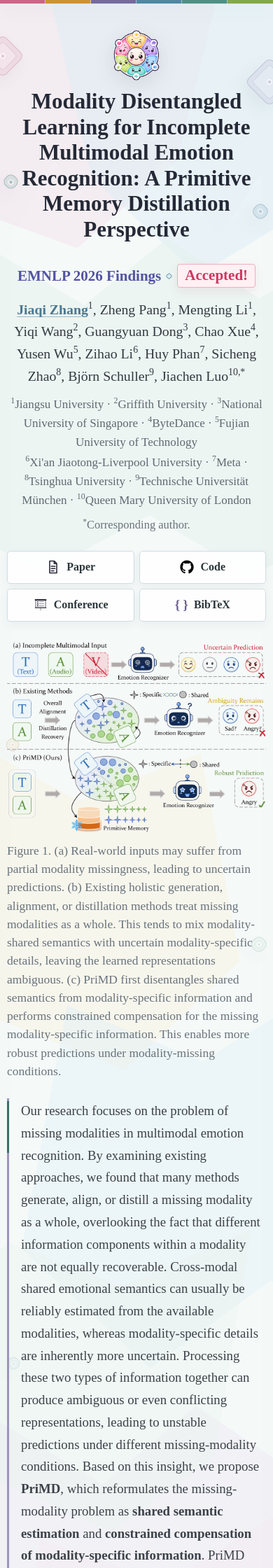
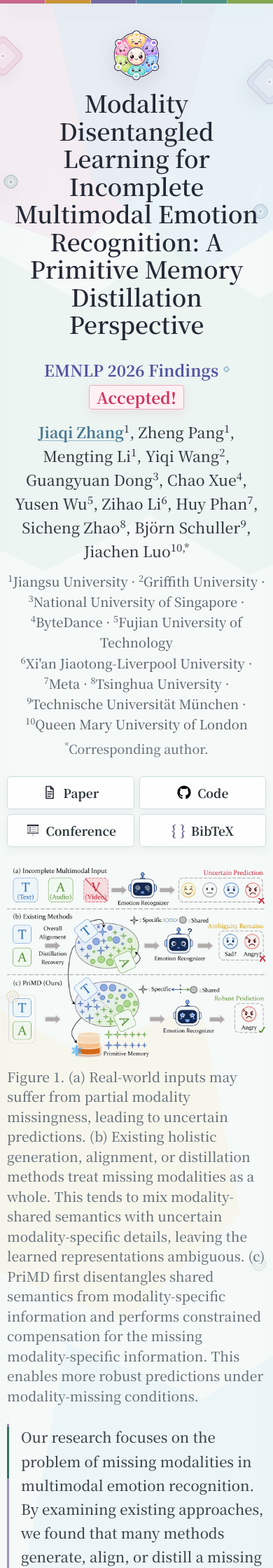
Before and after one commit to JiaqiZhang-Sengoku/JiaqiZhang-Sengoku.github.io, a Jekyll site: the page built from Web/PriMD/index.html, in a window 390 px wide. Shown: the top 2240 px of the page at 70% size. Built offline with Jekyll 4.4.1, drawn with Linux system fonts in a browser that asks for light colours.

Commit message:
20260707

```diff
--- a/Web/LEADer/index.html
+++ b/Web/LEADer/index.html
@@ -13,7 +13,9 @@ layout: null
   <link rel="icon" type="image/webp" sizes="1024x1024" href="/Web/LEADer/LEADer_Logo.webp?v=20260829-hd">
   <link rel="shortcut icon" type="image/webp" href="/Web/LEADer/LEADer_Logo.webp?v=20260829-hd">
   <link rel="stylesheet" href="/assets/css/academicons.min.css?v=1.8.0">
-  <link rel="stylesheet" href="/Web/LEADer/styles.css?v=20260829-bookman">
+  <link rel="preload" href="/assets/fonts/noto-serif-sc-latin-vf.woff2?v=20260829" as="font" type="font/woff2" crossorigin>
+  <link rel="stylesheet" href="/assets/css/noto-serif-sc.css?v=20260829">
+  <link rel="stylesheet" href="/Web/LEADer/styles.css?v=20260829-noto-serif-sc">
 
 </head>
 <body>
--- a/Web/PriMD/index.html
+++ b/Web/PriMD/index.html
@@ -13,7 +13,9 @@ layout: null
   <link rel="icon" type="image/webp" sizes="1024x1024" href="/Web/PriMD/PriMD_Logo.webp?v=20260829-hd">
   <link rel="apple-touch-icon" href="/Web/PriMD/PriMD_Logo.webp?v=20260829-hd">
   <link rel="shortcut icon" type="image/webp" href="/Web/PriMD/PriMD_Logo.webp?v=20260829-hd">
-  <link rel="stylesheet" href="/Web/PriMD/styles.css?v=20260829-corresponding-author">
+  <link rel="preload" href="/assets/fonts/noto-serif-sc-latin-vf.woff2?v=20260829" as="font" type="font/woff2" crossorigin>
+  <link rel="stylesheet" href="/assets/css/noto-serif-sc.css?v=20260829">
+  <link rel="stylesheet" href="/Web/PriMD/styles.css?v=20260829-noto-serif-sc">
 </head>
 <body>
   <main>
--- a/Web/PriMD/styles.css
+++ b/Web/PriMD/styles.css
@@ -28,8 +28,9 @@ body {
   margin: 0;
   color: var(--ink);
   background: #f4f7f7;
-  font-family: "Bookman Old Style", Bookman, serif;
-  font-size: 20px;
+  font-family: "Noto Serif SC", "Source Han Serif SC", "Songti SC", serif;
+  font-size: 21.5px;
+  font-weight: 500;
   line-height: 1.66;
 }
 
@@ -483,7 +484,7 @@ sup {
   gap: 13px;
   margin: 18px auto 19px;
   color: #5353a3;
-  font-size: 25.5px;
+  font-size: 27.5px;
   font-weight: 700;
   line-height: 1.25;
 }
@@ -510,7 +511,7 @@ h1 {
   max-width: 1500px;
   margin: 0 auto;
   color: var(--heading);
-  font-size: 48px;
+  font-size: 51.5px;
   font-weight: 600;
   line-height: 1.16;
   letter-spacing: 0;
@@ -524,7 +525,7 @@ h1 {
   max-width: 1320px;
   margin: 0 auto 12px;
   color: #343940;
-  font-size: 23px;
+  font-size: 24.5px;
   line-height: 1.62;
 }
 
@@ -561,7 +562,7 @@ h1 {
   max-width: 1340px;
   margin: 0 auto;
   color: #5f6971;
-  font-size: 18.5px;
+  font-size: 20px;
   line-height: 1.58;
   overflow-wrap: anywhere;
 }
@@ -573,7 +574,7 @@ h1 {
 .author-note {
   margin: 7px 0 0;
   color: var(--muted);
-  font-size: 17px;
+  font-size: 18.5px;
 }
 
 .link-row {
@@ -597,7 +598,7 @@ h1 {
   background: rgba(255, 255, 255, 0.9);
   box-shadow: 0 5px 14px rgba(47, 78, 88, 0.06);
   color: #2c373b;
-  font-size: 17.5px;
+  font-size: 19px;
   font-weight: 700;
   line-height: 1;
   transition: border-color 0.18s ease, box-shadow 0.18s ease, transform 0.18s ease;
@@ -611,7 +612,7 @@ h1 {
 
 .link-symbol {
   color: var(--violet);
-  font-size: 18.5px;
+  font-size: 20px;
   font-weight: 700;
 }
 
@@ -760,7 +761,7 @@ h2 {
   max-width: 1080px;
   margin: 0 auto 14px;
   color: var(--heading);
-  font-size: 36px;
+  font-size: 38.5px;
   font-weight: 600;
   line-height: 1.25;
   letter-spacing: 0;
@@ -798,7 +799,7 @@ h3 {
   max-width: 1080px;
   margin: 22px auto 8px;
   color: var(--blue);
-  font-size: 24px;
+  font-size: 26px;
   font-weight: 700;
   line-height: 1.3;
   letter-spacing: 0;
@@ -906,7 +907,7 @@ p {
 }
 
 .hero-figure figcaption {
-  font-size: 17.5px;
+  font-size: 19px;
   line-height: 1.5;
 }
 
@@ -915,7 +916,7 @@ p {
   padding: 6px 0 6px 25px;
   border-left: 3px solid #9d94bb;
   color: #3b4249;
-  font-size: 20.5px;
+  font-size: 22px;
   line-height: 1.69;
   text-align: left;
 }
@@ -955,7 +956,7 @@ figcaption {
   max-width: 100%;
   margin: 12px auto 0;
   color: var(--muted);
-  font-size: 17.5px;
+  font-size: 19px;
   line-height: 1.52;
   text-align: left;
   overflow-wrap: anywhere;
@@ -1063,7 +1064,7 @@ figcaption {
   border-radius: 4px;
   background: #ffffff;
   color: var(--blue);
-  font: 700 16.5px/1.2 "Bookman Old Style", Bookman, serif;
+  font: 700 18px/1.2 "Noto Serif SC", "Source Han Serif SC", "Songti SC", serif;
   cursor: pointer;
 }
 
@@ -1082,20 +1083,20 @@ pre {
   border-radius: 4px;
   background: rgba(255, 255, 255, 0.78);
   color: #293236;
-  font-size: 19.5px;
+  font-size: 21px;
   line-height: 1.58;
   text-align: left;
 }
 
 code {
-  font-family: "Bookman Old Style", Bookman, serif;
+  font-family: "Noto Serif SC", "Source Han Serif SC", "Songti SC", serif;
 }
 
 .copy-status {
   min-height: 22px;
   margin: 7px auto 0 !important;
   color: var(--green);
-  font-size: 16px;
+  font-size: 17.5px;
   text-align: right;
 }
 
@@ -1148,7 +1149,7 @@ code {
 
   h1 {
     max-width: 960px;
-    font-size: 42.5px;
+    font-size: 45.5px;
   }
 
   .title-line {
@@ -1160,7 +1161,7 @@ code {
   }
 
   .authors {
-    font-size: 22px;
+    font-size: 23.5px;
   }
 
   .hero-story {
@@ -1176,7 +1177,7 @@ code {
 
 @media (max-width: 720px) {
   body {
-    font-size: 18.5px;
+    font-size: 20px;
   }
 
   main {
@@ -1364,7 +1365,7 @@ code {
     gap: 8px;
     margin-top: 13px;
     margin-bottom: 16px;
-    font-size: 22.5px;
+    font-size: 24px;
   }
 
   .conference-divider {
@@ -1373,12 +1374,12 @@ code {
   }
 
   h1 {
-    font-size: 35px;
+    font-size: 37.5px;
     line-height: 1.18;
   }
 
   .authors {
-    font-size: 19.8px;
+    font-size: 21.2px;
     line-height: 1.6;
   }
 
@@ -1387,11 +1388,11 @@ code {
   }
 
   .institutions {
-    font-size: 17px;
+    font-size: 18.2px;
   }
 
   .author-note {
-    font-size: 16.5px;
+    font-size: 17.8px;
   }
 
   .paper-link {
@@ -1426,7 +1427,7 @@ code {
 
   .hero-context {
     padding: 2px 3px 2px 17px;
-    font-size: 18.8px;
+    font-size: 20.2px;
   }
 
   .section {
@@ -1452,7 +1453,7 @@ code {
   }
 
   h2 {
-    font-size: 32px;
+    font-size: 34.5px;
   }
 
   .content-band h2 {
@@ -1471,11 +1472,11 @@ code {
 
   h3 {
     margin-top: 20px;
-    font-size: 22px;
+    font-size: 23.5px;
   }
 
   figcaption {
-    font-size: 16.5px;
+    font-size: 17.8px;
   }
 
   .table-figure {
@@ -1521,18 +1522,18 @@ code {
 
   pre {
     padding: 15px;
-    font-size: 17.5px;
+    font-size: 18.8px;
   }
 
 }
 
 @media (max-width: 430px) {
   h1 {
-    font-size: 31px;
+    font-size: 33.5px;
   }
 
   h2 {
-    font-size: 29px;
+    font-size: 31.5px;
   }
 
   .content-band h2::after {
@@ -1541,7 +1542,7 @@ code {
 
   .conference {
     flex-wrap: wrap;
-    font-size: 21px;
+    font-size: 22.5px;
   }
 
   .link-row {
@@ -1554,7 +1555,7 @@ code {
     min-width: 0;
     padding-right: 9px;
     padding-left: 9px;
-    font-size: 16px;
+    font-size: 17.2px;
   }
 
 }
--- a/_includes/head.html
+++ b/_includes/head.html
@@ -11,6 +11,8 @@
 </script>
 
 <!-- For all browsers -->
+<link rel="preload" href="{{ '/assets/fonts/noto-serif-sc-latin-vf.woff2' | relative_url }}?v=20260829" as="font" type="font/woff2" crossorigin>
+<link rel="stylesheet" href="{{ '/assets/css/noto-serif-sc.css' | relative_url }}?v=20260829">
 <link rel="preload" href="{{ '/assets/css/main.css' | relative_url }}?v={{ site.time | date: '%s' }}" as="style">
 <link rel="stylesheet" href="{{ '/assets/css/main.css' | relative_url }}?v={{ site.time | date: '%s' }}">
 {% if site.author.avatar_thumbnail %}
--- /dev/null
+++ b/assets/css/noto-serif-sc.css
@@ -0,0 +1,10 @@
+@font-face {
+  font-family: "Noto Serif SC";
+  font-style: normal;
+  font-weight: 500 800;
+  font-display: swap;
+  src:
+    local("Noto Serif SC Medium"),
+    local("Noto Serif SC"),
+    url("/assets/fonts/noto-serif-sc-latin-vf.woff2?v=20260829") format("woff2");
+}
```
Also changed, not shown: Web/LEADer/styles.css (+31 -30 lines), _sass/_variables.scss (+5 -5 lines), assets/css/main.scss (+5 -4 lines), assets/fonts/noto-serif-sc-latin-vf.woff2 (added).
